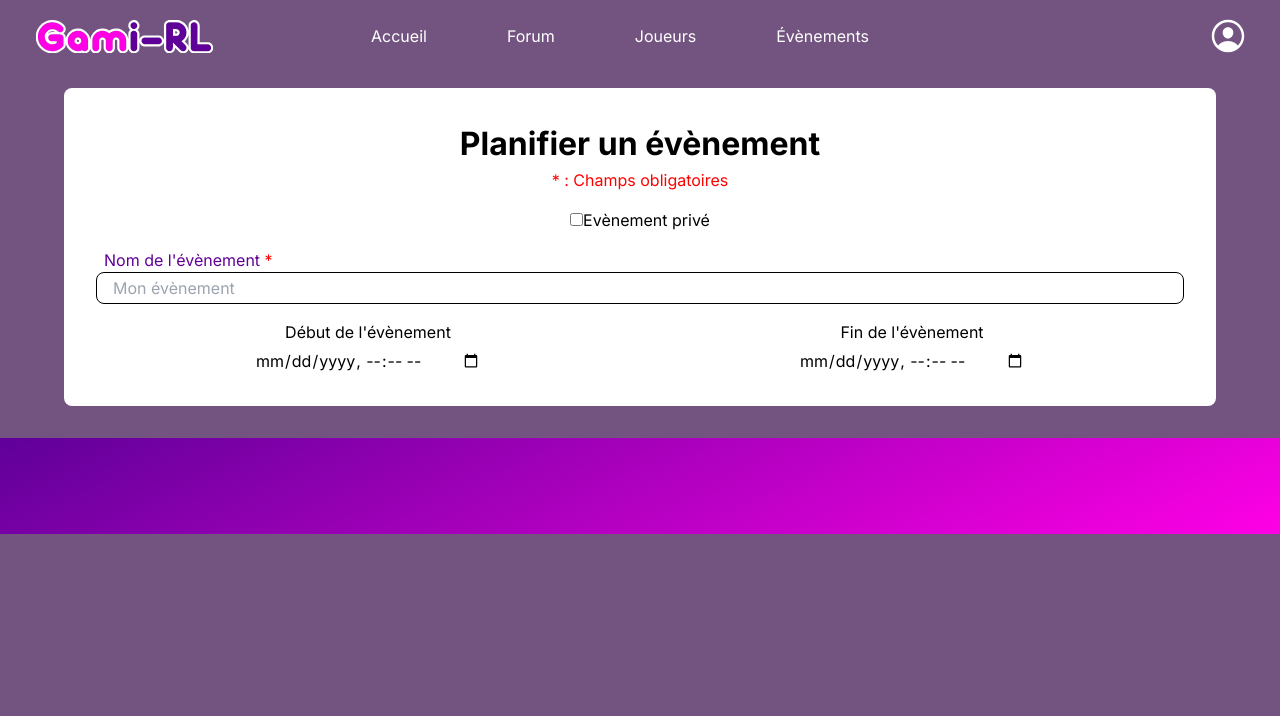
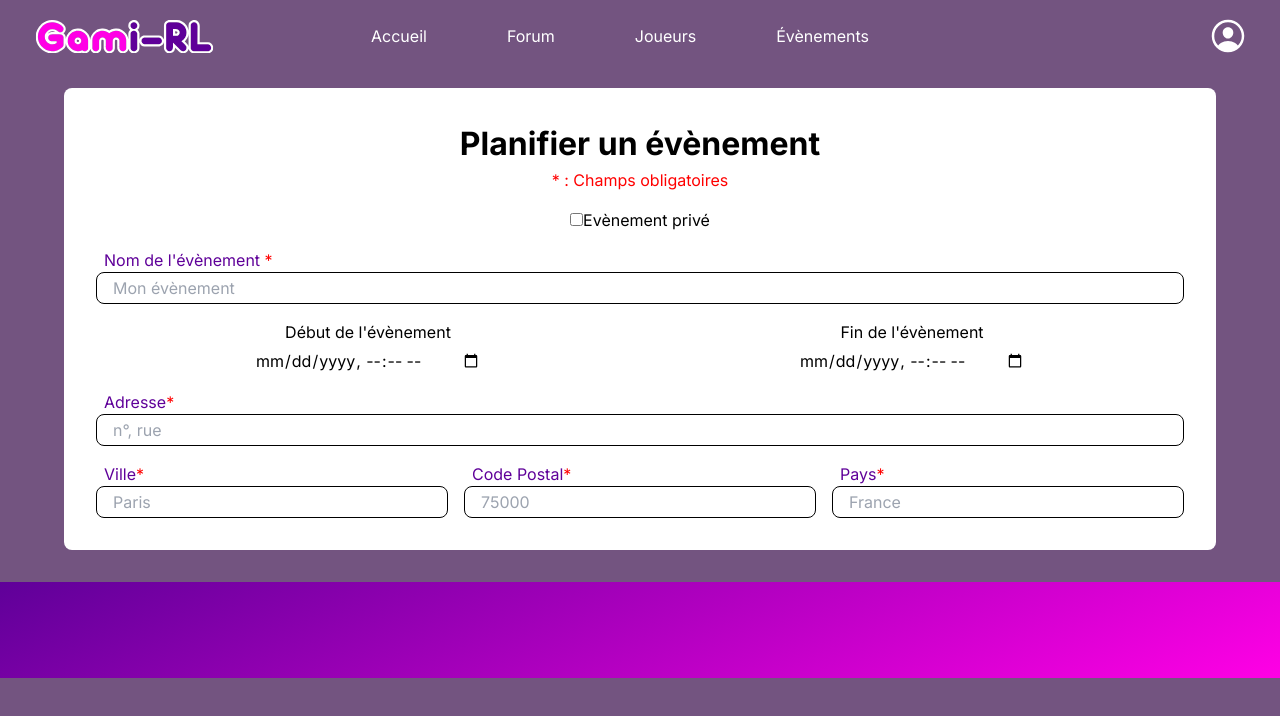
Before and after one commit to AlexandreMonin/gami-rl, a Next.js app: page /events/new in a window 1280 px wide. Shown: the top 716 px of the page. Built offline with nearby package versions, Linux system fonts and the light colour scheme; no server answers.

Commit message:
Add form inputs

```diff
--- a/src/components/EventForm/EventForm.tsx
+++ b/src/components/EventForm/EventForm.tsx
@@ -4,6 +4,10 @@ import style from "./style.module.css"
 
 export default function EventForm() {
     const [name, setName] = useState("");
+    const [adress, setAdress] = useState("");
+    const [city, setCity] = useState("");
+    const [zip_code, setZip_Code] = useState("");
+    const [country, setCountry] = useState("");
     const [isPrivate, setIsPrivate] = useState(false);
 
     return (
@@ -28,14 +32,53 @@ export default function EventForm() {
                     <input
                         type="datetime-local"
                         id="start_date"
-                        name="start_date"/>
+                        name="start_date"
+                        required/>
                 </div>
                 <div className={style.dateInput}>
                     <label htmlFor="end_date">Fin de l&apos;évènement</label>
                     <input
                         type="datetime-local"
                         id="end_date"
-                        name="end_date"/>
+                        name="end_date"
+                        required/>
+                </div>
+            </div>
+
+            <div className={style.inputGroup}>
+                <label htmlFor="name" className={style.labelInput}>Adresse<span
+                    className={style.required}>*</span></label>
+                <input name="adress" id="adress" type="text" placeholder="n°, rue" className={style.userInput}
+                       value={adress}
+                       onChange={event => setAdress(event.target.value)} required/>
+            </div>
+
+            <div className={style.adress}>
+                <div className={style.inputGroup}>
+                    <label htmlFor="city" className={style.labelInput}>Ville<span
+                        className={style.required}>*</span></label>
+                    <input name="city" id="city" type="text" placeholder="Paris"
+                           className={style.userInput}
+                           value={city}
+                           onChange={event => setCity(event.target.value)} required/>
+                </div>
+
+                <div className={style.inputGroup}>
+                    <label htmlFor="zip_code" className={style.labelInput}>Code Postal<span
+                        className={style.required}>*</span></label>
+                    <input name="zip_code" id="zip_code" type="text" placeholder="75000"
+                           className={style.userInput}
+                           value={zip_code}
+                           onChange={event => setZip_Code(event.target.value)} required/>
+                </div>
+
+                <div className={style.inputGroup}>
+                    <label htmlFor="country" className={style.labelInput}>Pays<span
+                        className={style.required}>*</span></label>
+                    <input name="country" id="country" type="text" placeholder="France"
+                           className={style.userInput}
+                           value={country}
+                           onChange={event => setCountry(event.target.value)} required/>
                 </div>
             </div>
 
--- a/src/components/EventForm/style.module.css
+++ b/src/components/EventForm/style.module.css
@@ -45,3 +45,9 @@
     justify-content: center;
     align-items: center;
 }
+
+.adress {
+    display: flex;
+    flex-direction: row;
+    gap: 1rem;
+}
```
Also changed, not shown: 2 other files (tests, documents, lock files or other folders).
